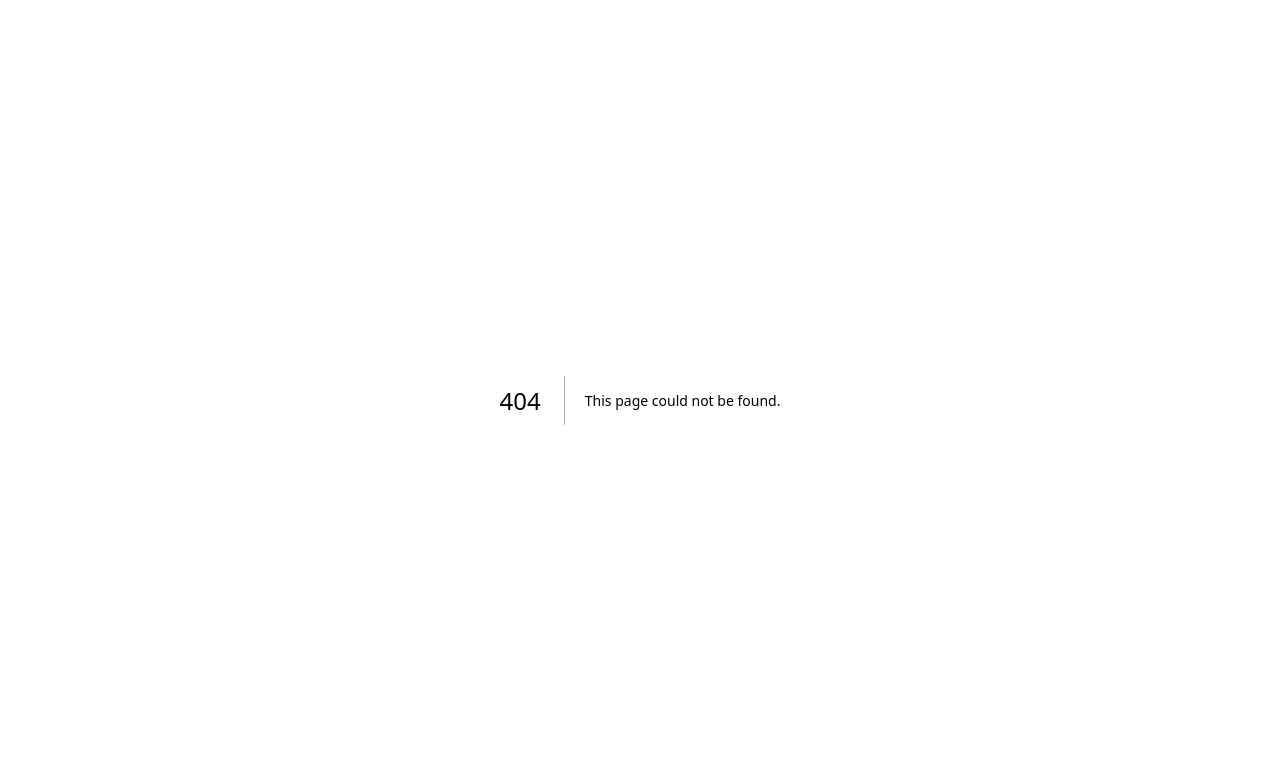
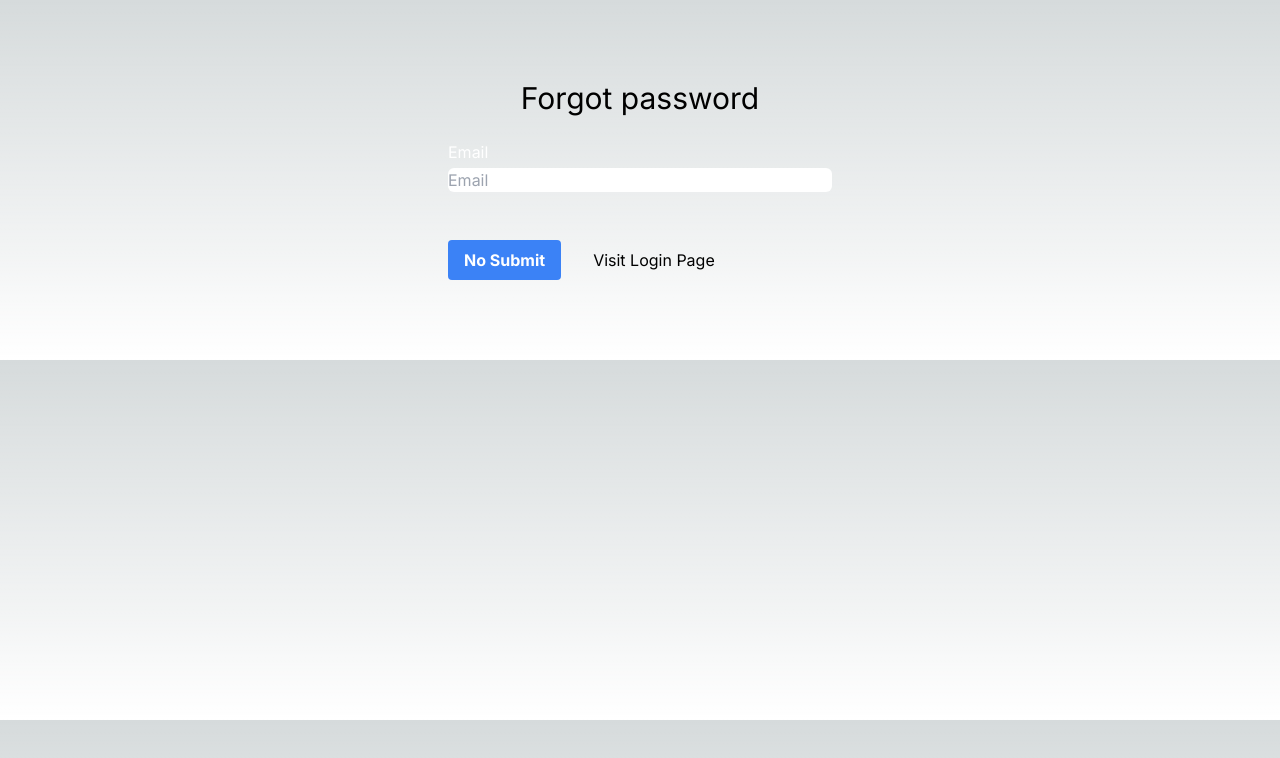
Before and after one commit to Muqeeth194/NextJS-Project, a Next.js app: page /login/forgotpassword in a window 1280 px wide. Before the commit this address had no page. Shown: the top 758 px of the page. Built offline with nearby package versions, Linux system fonts and the light colour scheme.

Commit message:
added password reset functionality using email

```diff
--- /dev/null
+++ b/src/app/api/users/login/forgotpassword/route.ts
@@ -0,0 +1,36 @@
+import { connect } from "@/dbConfig/dbConfig";
+import { User as DBModelUser } from "@/models/userModel";
+import { request } from "http";
+import { NextRequest, NextResponse } from "next/server";
+import { sendEmail } from "@/helpers/mailer";
+
+
+connect()
+
+export const POST = async(request: NextRequest) => {
+    try {
+        const { emailFromUser } = await request.json()
+
+        const userFromDB = await DBModelUser.findOne({email: emailFromUser}).select("-password")
+        console.log(userFromDB);
+
+        if(!userFromDB){
+            return NextResponse.json(
+                { error: "User does not exists" },
+                { status: 400 }
+              );
+        }
+
+        // Using the helper to generate the token. Send one to email and another one to database.
+        await sendEmail({email: emailFromUser, emailType: "RESET", userId: userFromDB._id})
+
+        return NextResponse.json({
+            message: "Email sent Successfully",
+            success: true
+          });
+
+    } catch (error: any) {
+        return NextResponse.json({ error: error.message }, { status: 500 });
+    }
+
+}
--- /dev/null
+++ b/src/app/api/users/login/resetpassword/route.ts
@@ -0,0 +1,46 @@
+import { connect } from "@/dbConfig/dbConfig";
+import { User as DBModelUser } from "@/models/userModel";
+import { NextRequest, NextResponse } from "next/server";
+import bcryptjs from "bcryptjs"
+
+connect()
+
+export const POST = async(request: NextRequest)=> {
+    try {
+        const {tokenFromEmail, newPassword} = await request.json()
+
+        const user = await DBModelUser.findOne({forgotPasswordToken: tokenFromEmail, forgotPasswordTokenExpiry: {$gt: Date.now()}})
+
+        if(!user){
+            return NextResponse.json(
+                {message: "Invalid Token from the email"}
+            )
+        }
+
+        console.log(newPassword);
+
+        const salt = await bcryptjs.genSalt(10);
+        const hashedPassword = await bcryptjs.hash(newPassword, salt);
+
+        user.password = hashedPassword
+        user.forgotPasswordToken = undefined
+        user.forgotPasswordTokenExpiry = undefined
+
+        console.log(user.email);
+
+        await user.save()
+
+        return NextResponse.json(
+            {
+                message: "Password reset is completed",
+                success: true
+            }
+        )
+
+    } catch (error:any) {
+        return NextResponse.json(
+            {error: error.message},
+            {status: 500}
+        )
+    }
+}
--- /dev/null
+++ b/src/app/login/forgotpassword/page.tsx
@@ -0,0 +1,86 @@
+"use client";
+
+import Link from "next/link";
+import React, { useEffect } from "react";
+import { useRouter } from "next/navigation";
+import axios  from "axios";
+import toast from "react-hot-toast";
+
+
+const ForgotPassword = () => {
+  const router = useRouter()
+  const [loading, setLoading] = React.useState(false)
+  const [buttonDisabled, setButtonDisabled] = React.useState(true)
+  const [email, setEmail] = React.useState("")
+
+  const onSubmit = async (event:any) => {
+    event.preventDefault(); // Prevent default refresh behavior
+    try {
+      setLoading(true)
+      console.log(email);
+
+      const response = await axios.post("/api/users/login/forgotpassword", {emailFromUser: email})
+
+      if(response.data.success){
+        console.log("Email sent: ", response.data.message);
+        toast.success('Email sent');
+        router.push("/login")
+
+      }else{
+        console.log("User does not exist: ", response.data.message);
+        toast.error(response.data.message)
+      }
+
+    } catch (error: any) {
+      toast.error(error.message)
+    } finally{
+      setLoading(false)
+    }
+
+  };
+
+  useEffect(()=>{
+    if (
+      email.length > 0
+    ) {
+      setButtonDisabled(false);
+    } else {
+      setButtonDisabled(true);
+    }
+  }, [email])
+
+  return (
+    <div className="flex flex-col items-center justify-center py-20">
+      <h1 className="text-3xl mb-6">{loading ? "Processing" : "Forgot password" }</h1>
+      <form className="w-full max-w-sm">
+
+        <div className="mb-6">
+          <label htmlFor="email" className="block text-white">
+            Email
+          </label>
+          <input
+            id="email"
+            className="form-input mt-1 block w-full rounded-md border-gray-300 text-black"
+            type="email"
+            value={email}
+            onChange={(e) => setEmail(e.target.value)}
+            placeholder="Email"
+          />
+        </div>
+
+        <button
+          className="bg-blue-500 hover:bg-blue-700 text-white font-bold py-2 px-4 mt-6 rounded focus:outline-none focus:shadow-outline"
+          onClick={onSubmit}
+        >
+          {buttonDisabled ? "No Submit" : "Submit" }
+        </button>
+
+        <Link href="/login" className="px-8">
+          Visit Login Page
+        </Link>
+      </form>
+    </div>
+  );
+};
+
+export default ForgotPassword;
--- a/src/app/login/page.tsx
+++ b/src/app/login/page.tsx
@@ -71,7 +71,7 @@ const Login = () => {
           />
         </div>
 
-        <div className="mb-6">
+        <div className="mb-8">
           <label htmlFor="password" className="block text-white">
             Password
           </label>
@@ -83,9 +83,13 @@ const Login = () => {
             onChange={(e) => setUser({ ...user, password: e.target.value })}
             placeholder="Password"
           />
+          <div className="relative w-full">
+            <Link href="/login/forgotpassword" className="absolute inset-y-0 right-0 text-red-500 text-sm py-2" >Forgot Password?</Link>
+          </div>
         </div>
+
         <button
-          className="bg-blue-500 hover:bg-blue-700 text-white font-bold py-2 px-4 rounded focus:outline-none focus:shadow-outline"
+          className="bg-blue-500 hover:bg-blue-700 text-white font-bold py-2 px-4 mt-6  rounded focus:outline-none focus:shadow-outline"
           onClick={onLogin}
         >
           {buttonDisabled ? "No Login" : "Login" }
--- /dev/null
+++ b/src/app/resetpassword/page.tsx
@@ -0,0 +1,88 @@
+"use client";
+
+import Link from "next/link";
+import React, { useEffect, useState } from "react";
+import { useRouter } from "next/navigation";
+import axios  from "axios";
+import toast from "react-hot-toast";
+
+const ResetPassword = () => {
+  const router = useRouter()
+  const [loading, setLoading] = React.useState(false)
+  const [buttonDisabled, setButtonDisabled] = React.useState(true)
+  const [token, setToken] = React.useState("")
+  const [password, setPassword] = useState("")
+
+  const doReset = async (event:any) => {
+    event.preventDefault(); // Prevent default refresh behavior
+    try {
+      setLoading(true)
+    //   console.log(password);
+
+      const response = await axios.post("/api/users/login/resetpassword", {tokenFromEmail: token, newPassword: password})
+
+      if(response.data.success){
+        console.log("Password Reset: ", response.data.message);
+        toast.success('Password Reset Successfull');
+        router.push("/login")
+
+      }else{
+        console.log("User does not exist: ", response.data.message);
+        toast.error(response.data.message)
+      }
+
+    } catch (error: any) {
+      toast.error(error.message)
+    } finally{
+      setLoading(false)
+    }
+
+  };
+
+  useEffect(()=>{
+    if (
+        password.length > 0
+    ) {
+      setButtonDisabled(false);
+    } else {
+      setButtonDisabled(true);
+    }
+  }, [password])
+
+  useEffect(()=>{
+    const tokenFromUrl = window.location.search.split("=")[1]
+    setToken(tokenFromUrl)
+  }, [])
+
+  return (
+    <div className="flex flex-col items-center justify-center py-20">
+      <h1 className="text-3xl mb-6">{loading ? "Processing" : "Reset password" }</h1>
+      <form className="w-full max-w-sm">
+
+        <div className="mb-6">
+          <label htmlFor="email" className="block text-white">
+            Enter the new password:
+          </label>
+          <input
+            id="password"
+            className="form-input mt-1 block w-full rounded-md border-gray-300 text-black"
+            type="password"
+            value={password}
+            onChange={(e) => setPassword(e.target.value)}
+            placeholder="password"
+          />
+        </div>
+
+        <button
+          className="bg-blue-500 hover:bg-blue-700 text-white font-bold py-2 px-4 mt-6 rounded focus:outline-none focus:shadow-outline"
+          onClick={doReset}
+        >
+          {buttonDisabled ? "No Reset" : "Reset" }
+        </button>
+
+      </form>
+    </div>
+  );
+};
+
+export default ResetPassword;
--- a/src/helpers/mailer.ts
+++ b/src/helpers/mailer.ts
@@ -42,8 +42,8 @@ export const sendEmail = async({email, emailType, userId}: any) => {
             subject: emailType === 'VERIFY' ? "Verify your email" : "Reset your password",
             html:
                 `<p>
-                    Click <a href="${process.env.DOMAIN}/verifyemail?token=${hashedToken}">here</a> to ${emailType === "VERIFY" ? "verify your email": "reset your password"}
-                    or copy and paste the following link in the browser. <br><br> ${process.env.DOMAIN}/verifyemail?token=${hashedToken}
+                    Click <a href="${process.env.DOMAIN}/${emailType === "VEIRFY" ? "verifyemail" : "resetpassword"}?token=${hashedToken}">here</a> to ${emailType === "VERIFY" ? "verify your email": "reset your password"}
+                    or copy and paste the following link in the browser. <br><br> ${process.env.DOMAIN}/${emailType === "VEIRFY" ? "verifyemail" : "resetpassword"}?token=${hashedToken}
                 </p>`
         }
 
```
